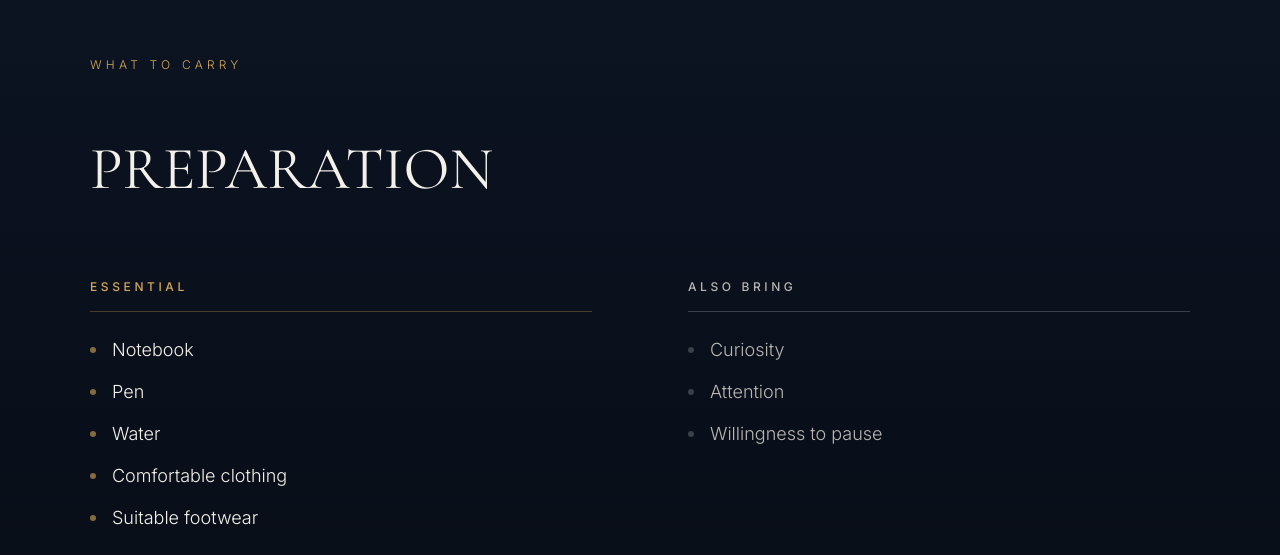
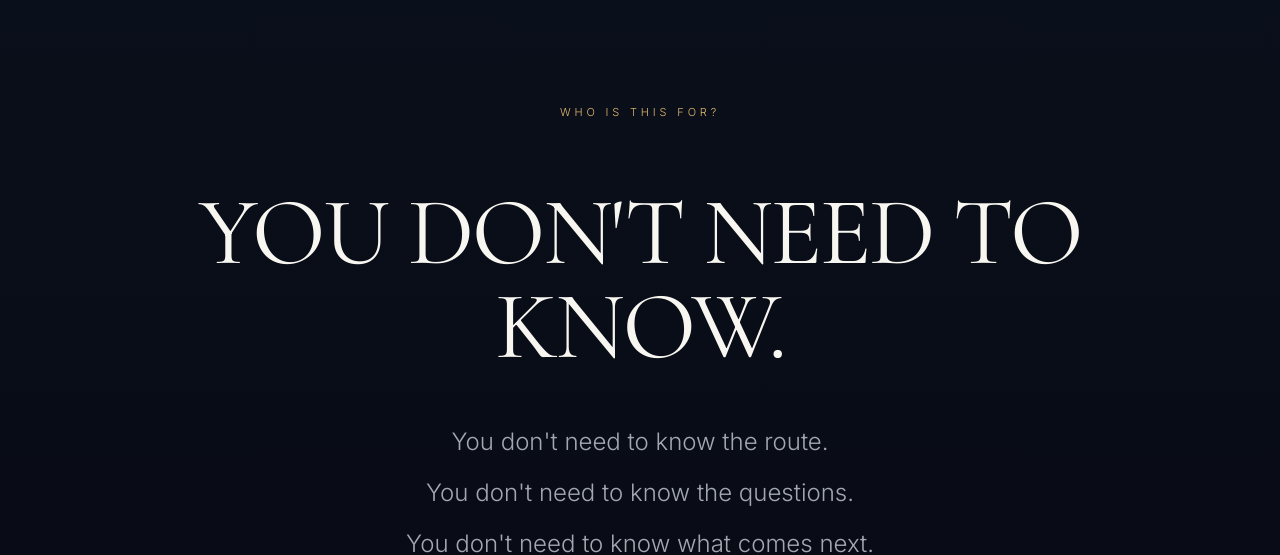
Before and after one commit to Vikash55Kumar/traveller, a Next.js app in the folder traveller-frontend/: page / in a window 1280 px wide. Shown: the part 9270-9825 px from the top of the page. Built offline with nearby package versions, Linux system fonts and the light colour scheme.

Commit message:
refactor: remove redundant WHAT TO CARRY preparation checklist section

```diff
--- a/traveller-frontend/src/app/page.tsx
+++ b/traveller-frontend/src/app/page.tsx
@@ -6,7 +6,6 @@ import MorningSection from "@/components/morning/MorningSection";
 import UnknownSection from "@/components/unknown/UnknownSection";
 import EssentialsSection from "@/components/essentials/EssentialsSection";
 import NotebookSection from "@/components/notebook/NotebookSection";
-import ChecklistSection from "@/components/checklist/ChecklistSection";
 import ArrivalSection from "@/components/arrival/ArrivalSection";
 import FinalSection from "@/components/final/FinalSection";
 import MinimalFooter from "@/components/footer/MinimalFooter";
@@ -25,7 +24,6 @@ export default function Home() {
         <UnknownSection />
         <EssentialsSection />
         <NotebookSection />
-        <ChecklistSection />
         <ArrivalSection />
         <FinalSection />
       </main>
--- a/traveller-frontend/src/components/checklist/ChecklistSection.tsx
+++ /dev/null
@@ -1,71 +0,0 @@
-"use client";
-
-import React from "react";
-import { motion } from "framer-motion";
-import { experience } from "@/content/experience";
-
-export default function ChecklistSection() {
-  const { checklist } = experience;
-
-  return (
-    <section className="relative w-full bg-gradient-to-b from-[#0D1524] via-[#0A101C] to-[#080D17] py-32 sm:py-44 px-6 sm:px-10 border-t border-white/[0.04]">
-      <div className="max-w-[1100px] mx-auto relative z-10">
-        <div className="mb-12 sm:mb-16">
-          <span className="tracking-[0.35em] text-[11px] sm:text-xs text-[#D7A85B] uppercase font-light">
-            {checklist.label}
-          </span>
-        </div>
-
-        <div className="mb-20">
-          <h2 className="font-serif text-3xl sm:text-5xl md:text-6xl font-normal text-[#F4F1EA]">
-            {checklist.title}
-          </h2>
-        </div>
-
-        <div className="grid grid-cols-1 md:grid-cols-2 gap-16 lg:gap-24">
-          {/* Column 1: Essential items */}
-          <motion.div
-            initial={{ opacity: 0, y: 15 }}
-            whileInView={{ opacity: 1, y: 0 }}
-            viewport={{ once: true }}
-            transition={{ duration: 0.8 }}
-            className="space-y-6"
-          >
-            <div className="text-xs tracking-[0.3em] text-[#D7A85B] uppercase font-medium pb-4 border-b border-[#D7A85B]/30">
-              {checklist.essentialTitle}
-            </div>
-            <ul className="space-y-3.5">
-              {checklist.essentials.map((item, idx) => (
-                <li key={idx} className="flex items-center gap-4 text-base sm:text-lg text-[#F4F1EA] font-light">
-                  <span className="w-1.5 h-1.5 rounded-full bg-[#D7A85B]/60 shrink-0" />
-                  <span>{item}</span>
-                </li>
-              ))}
-            </ul>
-          </motion.div>
-
-          {/* Column 2: Also bring */}
-          <motion.div
-            initial={{ opacity: 0, y: 15 }}
-            whileInView={{ opacity: 1, y: 0 }}
-            viewport={{ once: true }}
-            transition={{ duration: 0.8, delay: 0.15 }}
-            className="space-y-6"
-          >
-            <div className="text-xs tracking-[0.3em] text-[#B8B7B2] uppercase font-medium pb-4 border-b border-white/20">
-              {checklist.mindsetTitle}
-            </div>
-            <ul className="space-y-3.5">
-              {checklist.mindset.map((item, idx) => (
-                <li key={idx} className="flex items-center gap-4 text-base sm:text-lg text-[#B8B7B2] font-light">
-                  <span className="w-1.5 h-1.5 rounded-full bg-white/20 shrink-0" />
-                  <span>{item}</span>
-                </li>
-              ))}
-            </ul>
-          </motion.div>
-        </div>
-      </div>
-    </section>
-  );
-}
--- a/traveller-frontend/src/components/morning/MorningSection.tsx
+++ b/traveller-frontend/src/components/morning/MorningSection.tsx
@@ -23,10 +23,10 @@ export default function MorningSection() {
           alt="Atmospheric early morning mist over Kaylana and ancient Jodhpur fortress silhouette at pre-dawn"
           fill
           sizes="100vw"
-          className="object-cover object-center scale-105 opacity-30 brightness-90 contrast-105"
+          className="object-cover object-center scale-105 opacity-90 brightness-90 contrast-105"
         />
         {/* Atmospheric Indigo Vignettes for text contrast and depth */}
-        <div className="absolute inset-0 bg-gradient-to-b from-[#0A1220] via-[#0E172A]/70 to-[#090F1C]" />
+        {/* <div className="absolute inset-0 bg-gradient-to-b from-[#0A1220] via-[#0E172A]/70 to-[#090F1C]" /> */}
         <div className="absolute inset-0 bg-[radial-gradient(ellipse_at_50%_30%,rgba(14,23,42,0.4)_0%,rgba(9,15,28,0.92)_85%)]" />
       </div>
 
--- a/traveller-frontend/src/content/experience.ts
+++ b/traveller-frontend/src/content/experience.ts
@@ -98,14 +98,6 @@ export interface ExperienceData {
     title: string;
     subtitle: string;
     lines: string[];
-  };
-  checklist: {
-    label: string;
-    title: string;
-    essentialTitle: string;
-    essentials: string[];
-    mindsetTitle: string;
-    mindset: string[];
   };
   arrival: {
     label: string;
@@ -350,24 +342,6 @@ export const experience: ExperienceData = {
       "That's okay.",
     ],
   },
-  checklist: {
-    label: "WHAT TO CARRY",
-    title: "PREPARATION",
-    essentialTitle: "ESSENTIAL",
-    essentials: [
-      "Notebook",
-      "Pen",
-      "Water",
-      "Comfortable clothing",
-      "Suitable footwear",
-    ],
-    mindsetTitle: "ALSO BRING",
-    mindset: [
-      "Curiosity",
-      "Attention",
-      "Willingness to pause",
-    ],
-  },
   arrival: {
     label: "WHO IS THIS FOR?",
     title: "YOU DON'T NEED TO KNOW.",
```
